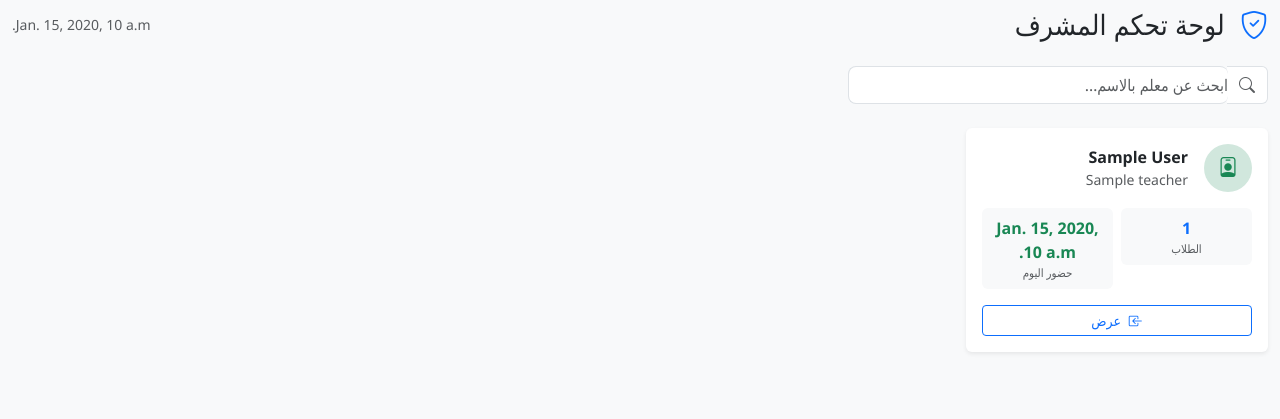
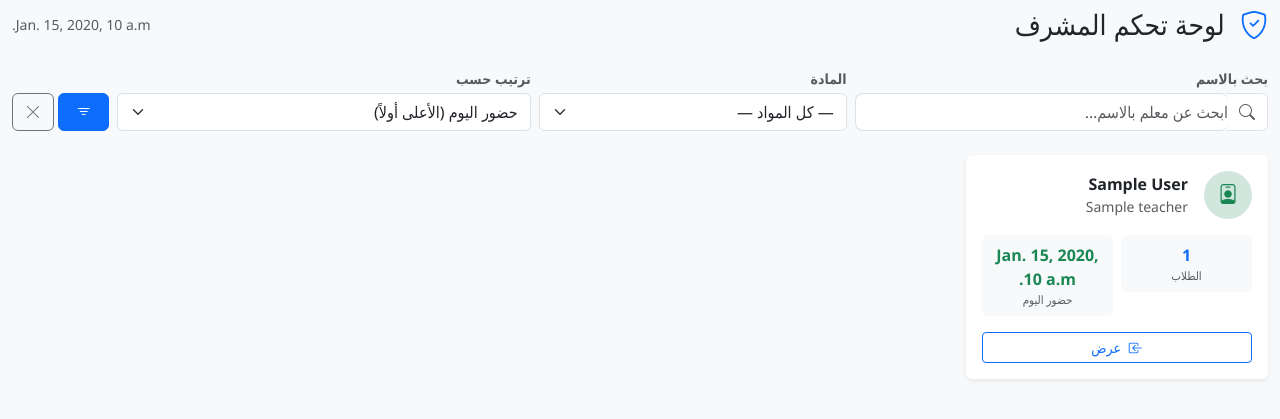
Before and after one commit to eyadfattah23/QR-code-attendance-system, a Django app: template templates/supervisor_portal/dashboard.html in a window 1280 px wide. Shown: the part 56-475 px from the top of the page. Run offline with Django 5.2, Linux system fonts and the light colour scheme; the template is opened without the code that fills it: most values are stand-ins (such as "Sample title", 1, 10 or a date in 2020); some libraries are stand-ins or nearby versions.

Commit message:
feat: add subject filtering and dynamic sorting options to teacher dashboard

```diff
--- a/templates/supervisor_portal/dashboard.html
+++ b/templates/supervisor_portal/dashboard.html
@@ -39,9 +39,13 @@
 
     {% if teacher_cards %}
 
-    <!-- Search bar -->
+    <!-- Filters and Search -->
     <div class="mb-4">
-        <div class="input-group" style="max-width: 420px;">
+        <form method="get" class="row g-2 align-items-end">
+            <!-- Client-side name search -->
+            <div class="col-md-4">
+                <label class="form-label mb-1 small fw-semibold text-muted">بحث بالاسم</label>
+                <div class="input-group">
                     <span class="input-group-text bg-white border-end-0">
                         <i class="bi bi-search text-muted"></i>
                     </span>
@@ -54,6 +58,36 @@
                         aria-label="بحث عن معلم"
                     >
                 </div>
+            </div>
+            <!-- Backend Filters -->
+            <div class="col-md-3">
+                <label class="form-label mb-1 small fw-semibold text-muted">المادة</label>
+                <select name="subject" class="form-select">
+                    <option value="">— كل المواد —</option>
+                    {% for subj in subjects %}
+                    <option value="{{ subj }}" {% if subject_q == subj %}selected{% endif %}>{{ subj }}</option>
+                    {% endfor %}
+                </select>
+            </div>
+            <div class="col-md-4">
+                <label class="form-label mb-1 small fw-semibold text-muted">ترتيب حسب</label>
+                <select name="sort" class="form-select">
+                    <option value="attended_desc" {% if sort_by == 'attended_desc' %}selected{% endif %}>حضور اليوم (الأعلى أولاً)</option>
+                    <option value="attended_asc" {% if sort_by == 'attended_asc' %}selected{% endif %}>حضور اليوم (الأقل أولاً)</option>
+                    <option value="students_desc" {% if sort_by == 'students_desc' %}selected{% endif %}>إجمالي الطلاب (الأعلى أولاً)</option>
+                    <option value="students_asc" {% if sort_by == 'students_asc' %}selected{% endif %}>إجمالي الطلاب (الأقل أولاً)</option>
+                    <option value="name" {% if sort_by == 'name' %}selected{% endif %}>الترتيب الافتراضي (الاسم)</option>
+                </select>
+            </div>
+            <div class="col-md-1 d-flex gap-1">
+                <button type="submit" class="btn btn-primary flex-fill" title="تطبيق">
+                    <i class="bi bi-filter"></i>
+                </button>
+                <a href="{% url 'supervisor_portal:dashboard' %}" class="btn btn-outline-secondary" title="إزالة الفلتر والترتيب">
+                    <i class="bi bi-x-lg"></i>
+                </a>
+            </div>
+        </form>
     </div>
 
     <!-- Teacher cards grid -->
```
Also changed, not shown: supervisor_portal/views.py (+32 -12 lines). Lines whose indentation alone changed are shown as unchanged.
